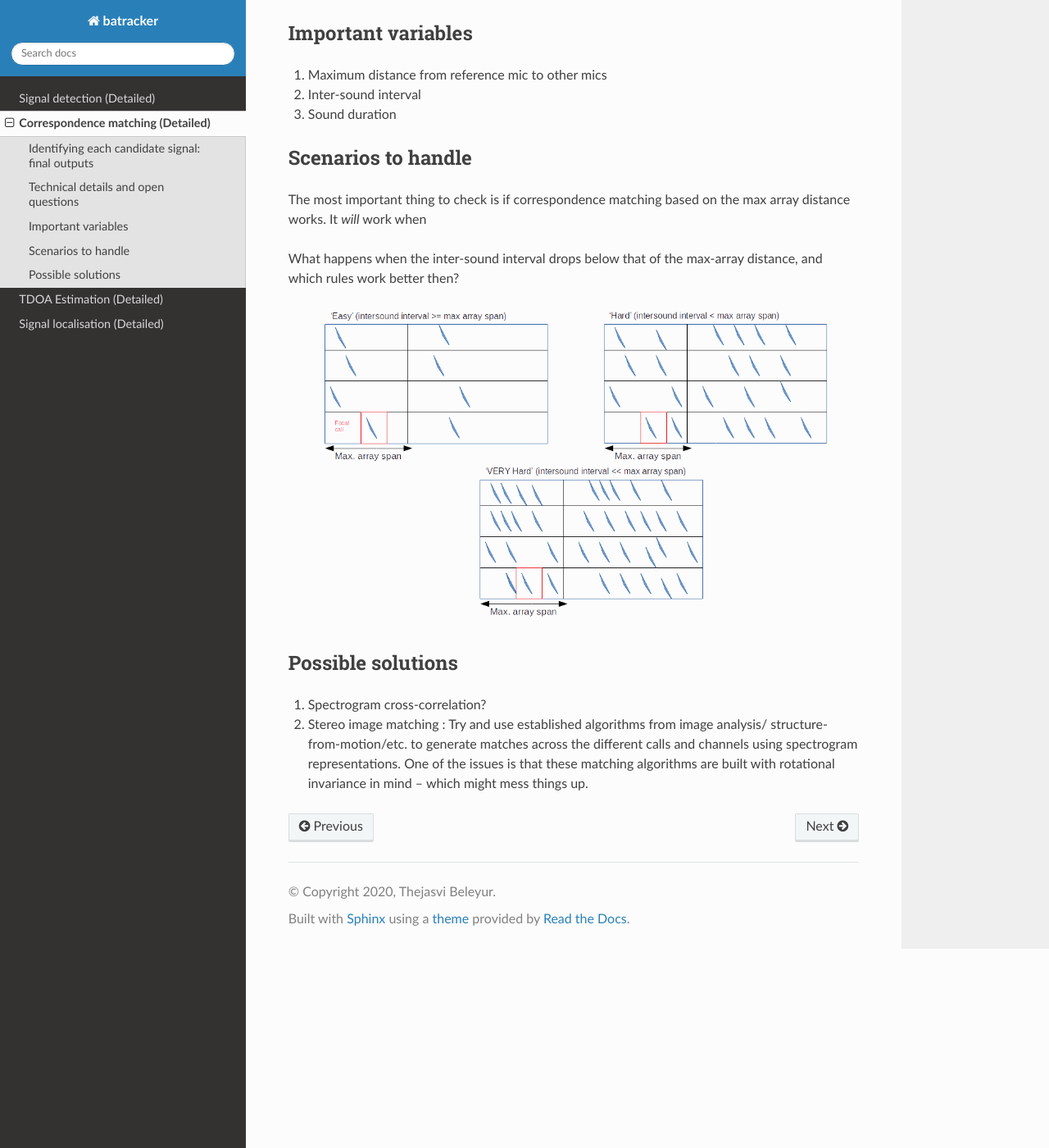
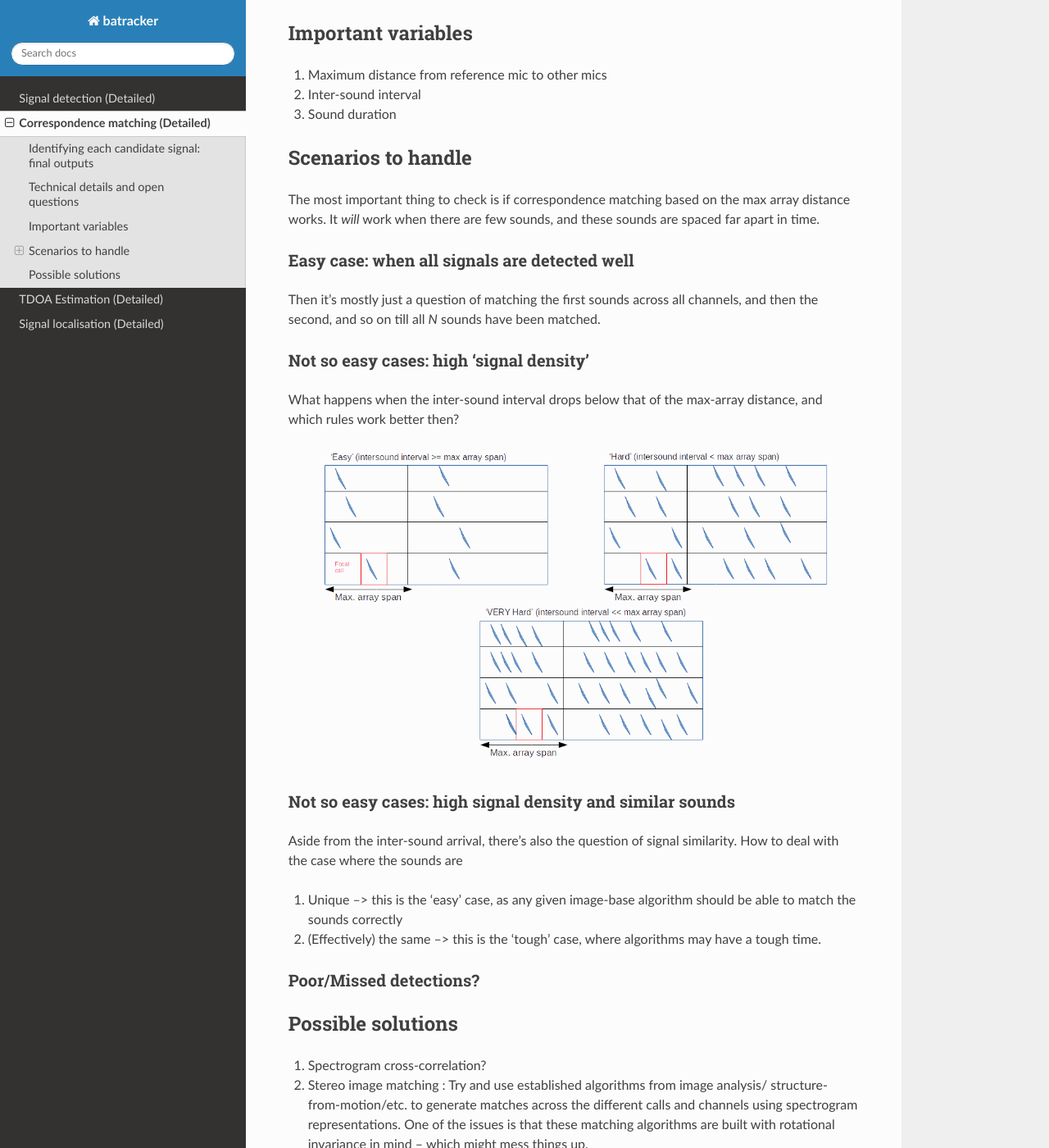
Before and after one commit to thejasvibr/batracker, a Sphinx documentation site: the page built from docs/source/other_rst/correspondence_matching.rst, in a window 1280 px wide and 1400 px high, scrolled down 1042 px. Shown: the whole window at 82% size. Built offline with Sphinx 7.4.7 and the Read the Docs theme 2.0.0, drawn with Linux system fonts in a browser that asks for light colours.

```diff
--- a/docs/source/other_rst/correspondence_matching.rst
+++ b/docs/source/other_rst/correspondence_matching.rst
@@ -51,12 +51,30 @@ Important variables
 Scenarios to handle
 -------------------
 The most important thing to check is if correspondence matching based on the
-max array distance works. It `will` work when
+max array distance works. It `will` work when there are few sounds, and these sounds are spaced far apart in time.
 
+Easy case: when all signals are detected well
+~~~~~~~~~~~~~~~~~~~~~~~~~~~~~~~~~~~~~~~~~~~~~
+Then it's mostly just a question of matching the first sounds across all channels, and then the second, and so on till all `N` sounds have been matched.
+
+Not so  easy cases: high 'signal density'
+~~~~~~~~~~~~~~~~~~~~~~~~~~~~~~~~~~~~~~~~~~~~~~~~~~~~~~~~~~~~~~~~~~~~~~~~~~~~~~~~~~~
 What happens when the inter-sound interval drops below that of the max-array distance,
 and which rules work better then?
 
 .. image:: ../_static/schematics_correspondence.png
+
+Not so  easy cases: high signal density and similar sounds
+~~~~~~~~~~~~~~~~~~~~~~~~~~~~~~~~~~~~~~~~~~~~~~~~~~~~~~~~~~
+Aside from the inter-sound arrival, there's also the question of signal similarity.
+How to deal with the case where the sounds are
+
+#. Unique --> this is the 'easy' case, as any given image-base algorithm should be able to match the sounds correctly
+#. (Effectively) the same --> this is the 'tough' case, where algorithms may have a tough time.
+
+Poor/Missed detections?
+~~~~~~~~~~~~~~~~~~~~~~~
+
 
 Possible solutions
 ------------------
--- a/docs/source/other_rst/signal_detection.rst
+++ b/docs/source/other_rst/signal_detection.rst
@@ -44,6 +44,8 @@ The simplest method: threshold based detection
 Whenever the audio goes beyond a particular level (in RMS), a signal is considered detected.
 This is a common (and relatively robust) algorithm that's used in many programs.
 
+- One thing to consider with the threshold method is that if the signal isn't received with the same intensity on all channels (and also in case of mic directionality  etc.) -- then the 'wrong parts' of a signal will be cross-correlated - leading to poor localisations. How to overcome this problem?
+
 
 Less simple methods
 ~~~~~~~~~~~~~~~~~~~
```
Also changed, not shown: docs/source/other_rst/signal_localication.rst (+23 -0 lines), docs/source/other_rst/tdoa_estimation.rst (+13 -0 lines), docs/source/_static/common_audio_regions.jpg (added), docs/source/_static/common_audio_regions.png (added), 3 other files.
